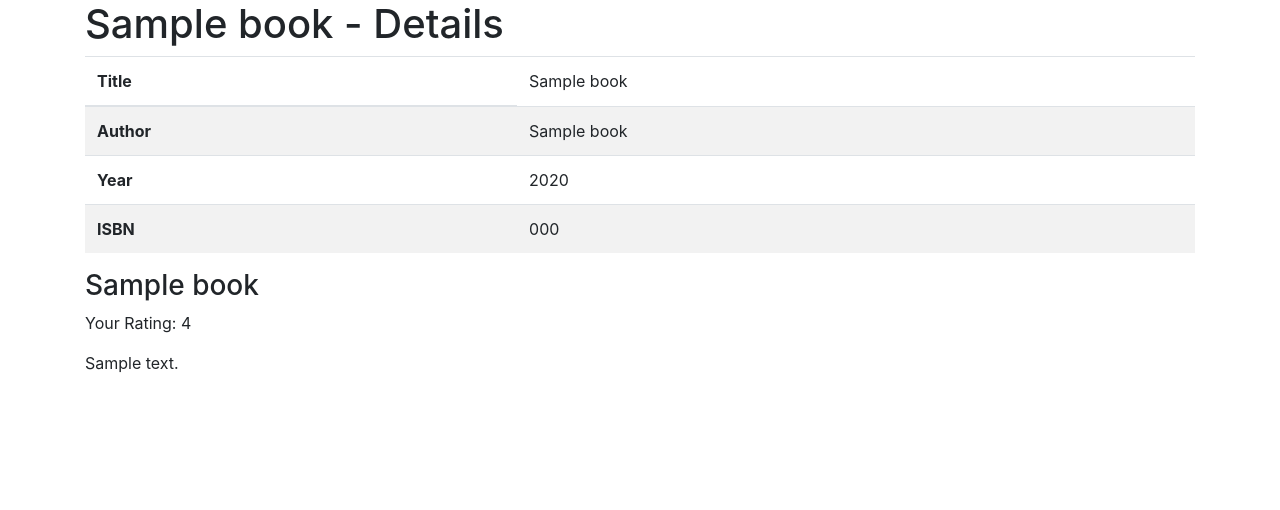
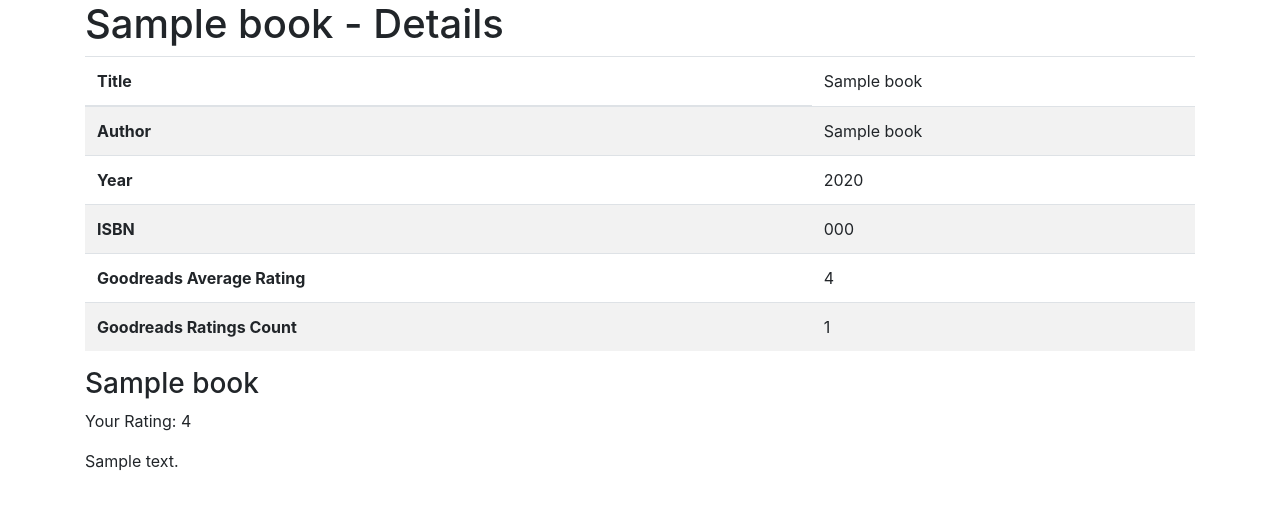
Before and after one commit to kungfuphil/cs50web-proj1, a Flask app: template templates/book.html in a window 1280 px wide. Shown: the part 56-566 px from the top of the page. Run offline with Flask 2, Linux system fonts and the light colour scheme; the template is opened without the code that fills it: most values are stand-ins (such as "Sample title", 1, 10 or a date in 2020); some libraries are stand-ins or nearby versions.

Commit message:
Add Goodreads ratings

```diff
--- a/application.py
+++ b/application.py
@@ -1,6 +1,7 @@
 """Books - Project 1"""
 import os
 import sys
+import requests
 
 from flask import Flask, session, render_template, request, redirect, url_for, abort
 from passlib.hash import sha256_crypt
@@ -52,8 +53,16 @@ def book(isbn):
     if book is None:
         abort(404)
 
+    # Get the average rating and number of ratings from Goodreads, if any
+    res = requests.get("https://www.goodreads.com/book/review_counts.json",
+            params={"key": os.getenv("GOODREADS_KEY"), "isbns": isbn})
+    goodreads_info = res.json()
+    goodreads_ratings_count = goodreads_info["books"][0]["ratings_count"]
+    goodreads_average_rating = goodreads_info["books"][0]["average_rating"]
+
     # Otherwise, display title, author, year, isbn (for now)
-    return render_template("book.html", book=book)
+    return render_template("book.html",
+        book=book, goodreads_ratings_count=goodreads_ratings_count, goodreads_average_rating=goodreads_average_rating)
 
 @APP.route("/login", methods=["GET", "POST"])
 def login():
@@ -223,8 +232,6 @@ def review(isbn):
         return render_template("review.html", isbn=isbn, book=book.title)
 
 """
-Goodreads Review Data: On your book page, you should also display (if available) the average rating and number of ratings the work has received from Goodreads.
-
 API Access: If users make a GET request to your website’s /api/<isbn> route, where <isbn> is an ISBN number, your website should return a JSON response containing the book’s title, author, publication date, ISBN number, review count, and average score. The resulting JSON should follow the format:
 {
     "title": "Memory",
--- a/templates/book.html
+++ b/templates/book.html
@@ -31,6 +31,18 @@
             <th>ISBN</th>
             <td>{{book.isbn}}</td>
         </tr>
+        {% if goodreads_average_rating %}
+        <tr>
+            <th>Goodreads Average Rating</th>
+            <td>{{goodreads_average_rating}}</td>
+        </tr>
+        {% endif %}
+        {% if goodreads_ratings_count %}
+        <tr>
+            <th>Goodreads Ratings Count</th>
+            <td>{{goodreads_ratings_count}}</td>
+        </tr>
+        {% endif %}
     </tbody>
 </table>
 
```
